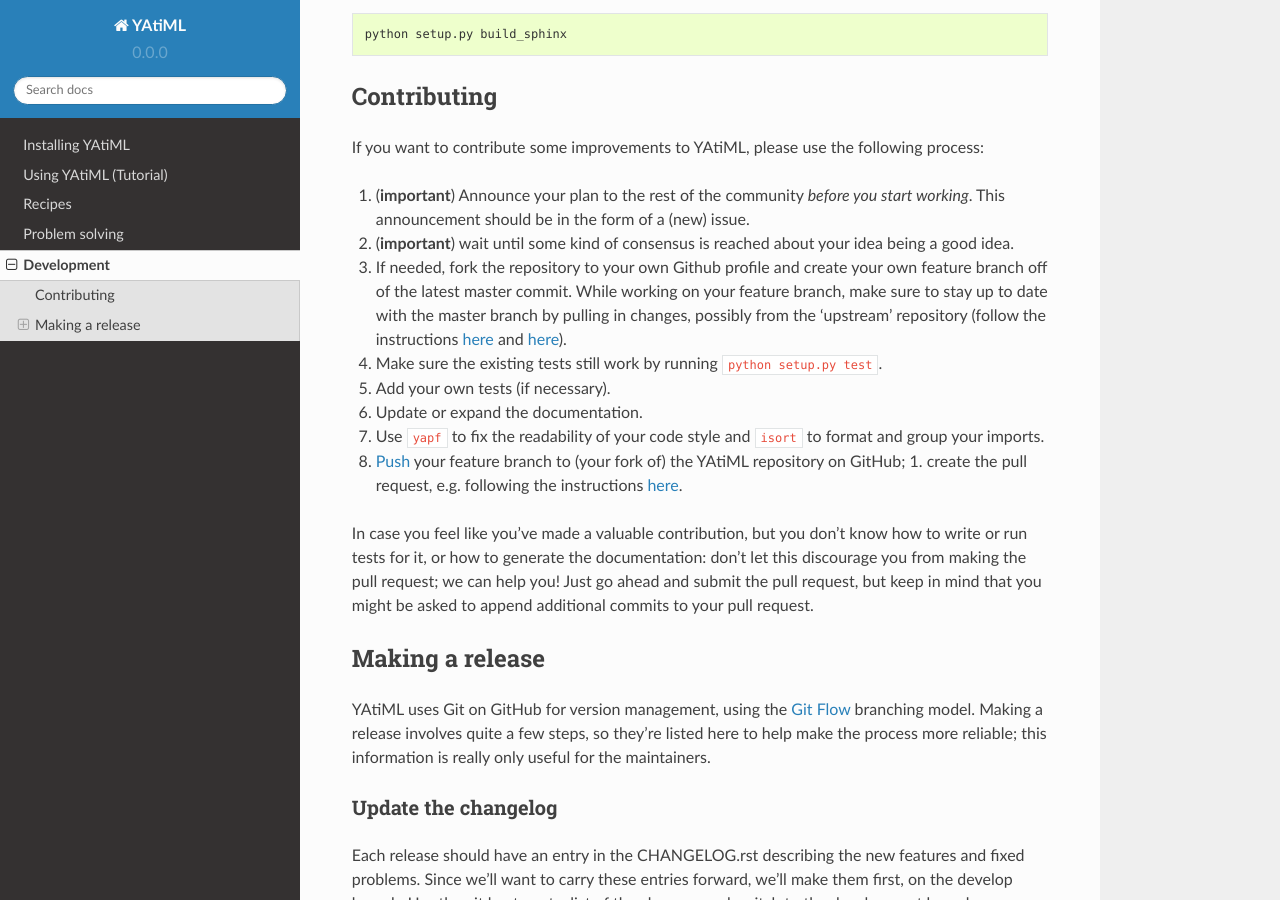
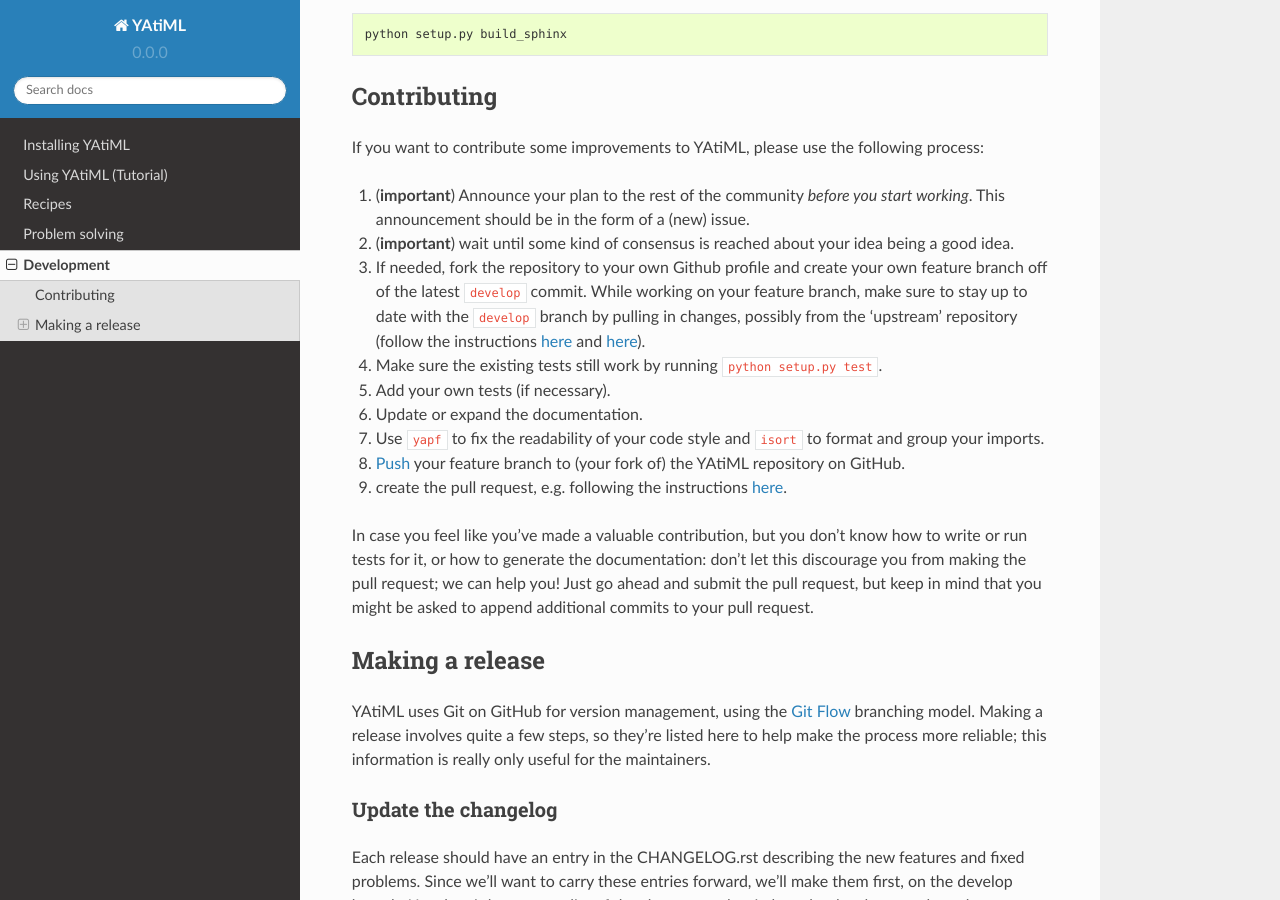
Before and after one commit to yatiml/yatiml, a Sphinx documentation site: the page built from docs/development.rst, in a window 1280 px wide and 900 px high, scrolled down 555 px. Built offline with Sphinx 7.4.7 and the Read the Docs theme 2.0.0, drawn with Linux system fonts in a browser that asks for light colours; pages that are not in the unit, such as notebooks, are missing from menus.

Commit message:
Fix dev docs to work with git flow

```diff
--- a/docs/development.rst
+++ b/docs/development.rst
@@ -41,10 +41,10 @@
 #. (**important**) wait until some kind of consensus is reached about your idea
    being a good idea.
 #. If needed, fork the repository to your own Github profile and create your
-   own feature branch off of the latest master commit. While working on your
-   feature branch, make sure to stay up to date with the master branch by
-   pulling in changes, possibly from the 'upstream' repository (follow the
-   instructions `here
+   own feature branch off of the latest ``develop`` commit. While working on
+   your feature branch, make sure to stay up to date with the ``develop``
+   branch by pulling in changes, possibly from the 'upstream' repository
+   (follow the instructions `here
    <https://help.github.com/articles/configuring-a-remote-for-a-fork/>`__ and
    `here <https://help.github.com/articles/syncing-a-fork/>`__).
 #. Make sure the existing tests still work by running ``python setup.py test``.
@@ -57,7 +57,9 @@
    to format and group your imports.
 
 #. `Push <http://rogerdudler.github.io/git-guide/>`_ your feature branch to
-   (your fork of) the YAtiML repository on GitHub; 1. create the pull request,
+   (your fork of) the YAtiML repository on GitHub.
+
+#. create the pull request,
    e.g. following the instructions `here
    <https://help.github.com/articles/creating-a-pull-request/>`_.
 
```
